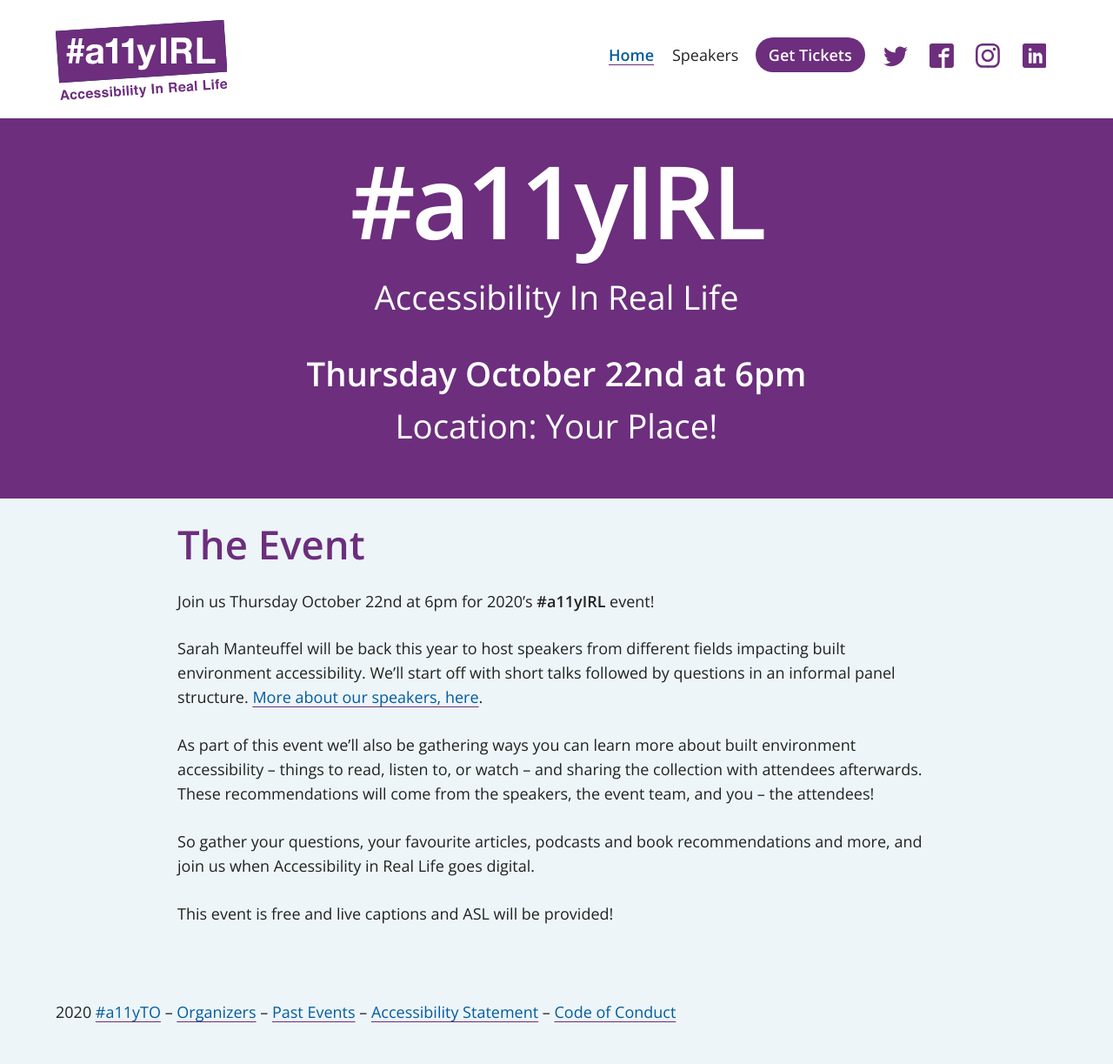
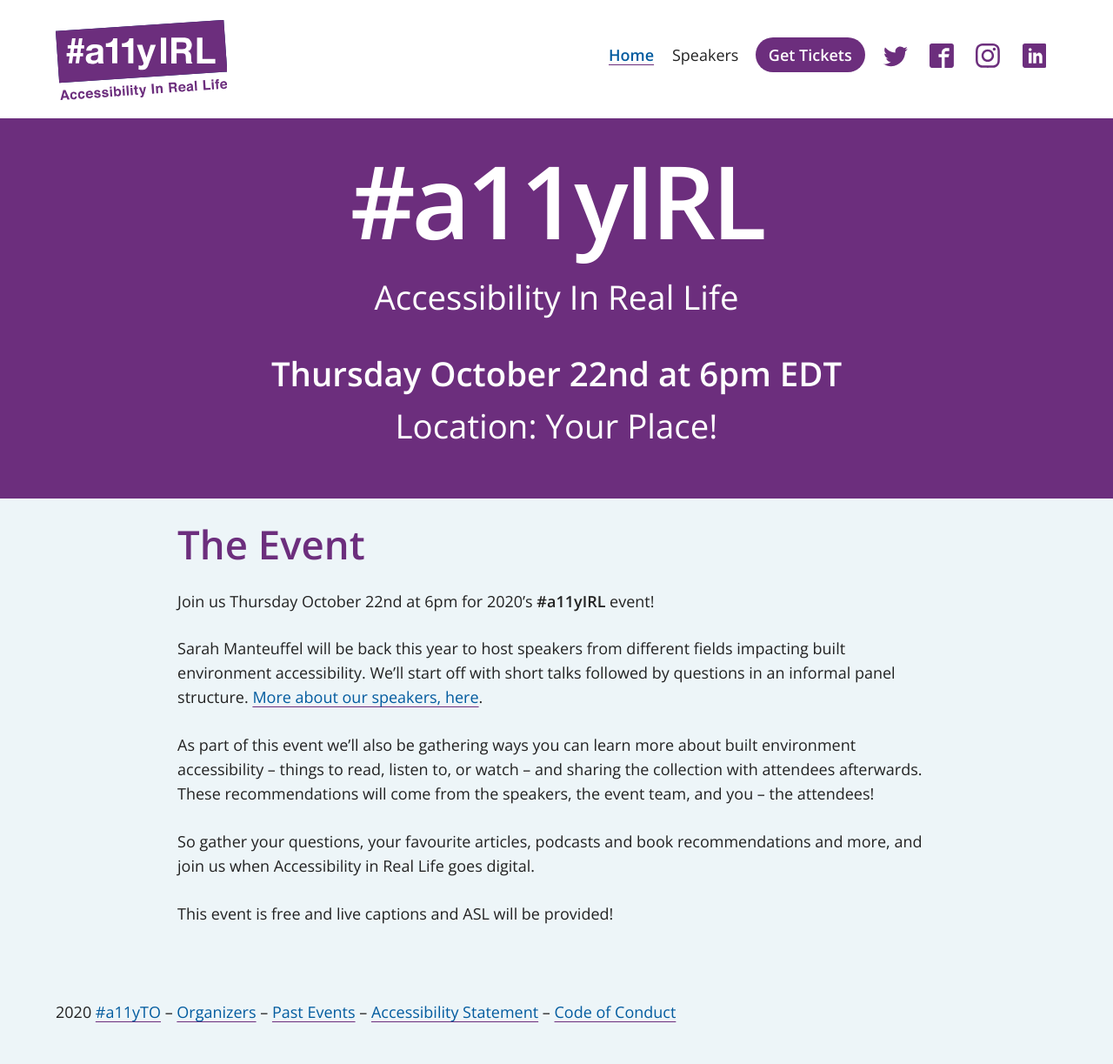
Before and after one commit to a11yTO/static-irl-site, a Jekyll site: the page built from index.html, in a window 1280 px wide. Shown: the whole page at 87% size. Built offline with Jekyll 4.4.1, drawn with Linux system fonts in a browser that asks for light colours.

Commit message:
Specify ET on event time

```diff
--- a/_config.yml
+++ b/_config.yml
@@ -17,7 +17,7 @@ title: a11yIRL
 email: info@a11yto.com
 identifier: irl
 description: Accessibility In Real Life
-event-date: Thursday October 22nd at 6pm
+event-date: Thursday October 22nd at 6pm EDT
 baseurl: "" # the subpath of your site, e.g. /blog
 url: "https://IRL.a11yto.com/" # the base hostname & protocol for your site, e.g. http://example.com
 permalink: /:title
--- a/_includes/header.html
+++ b/_includes/header.html
@@ -73,7 +73,7 @@
     <h1 class="event-title">#{{ site.title }}</h1>
     <p class="event-description">{{ site.description }}</p>
     <ul class="event-detail">
-      <li class="event-date">Thursday October 22nd at 6pm</li>
+      <li class="event-date">Thursday October 22nd at 6pm EDT</li>
       <li class="event-location">Location: Your Place!</li>
     </ul>
   </section>
```
